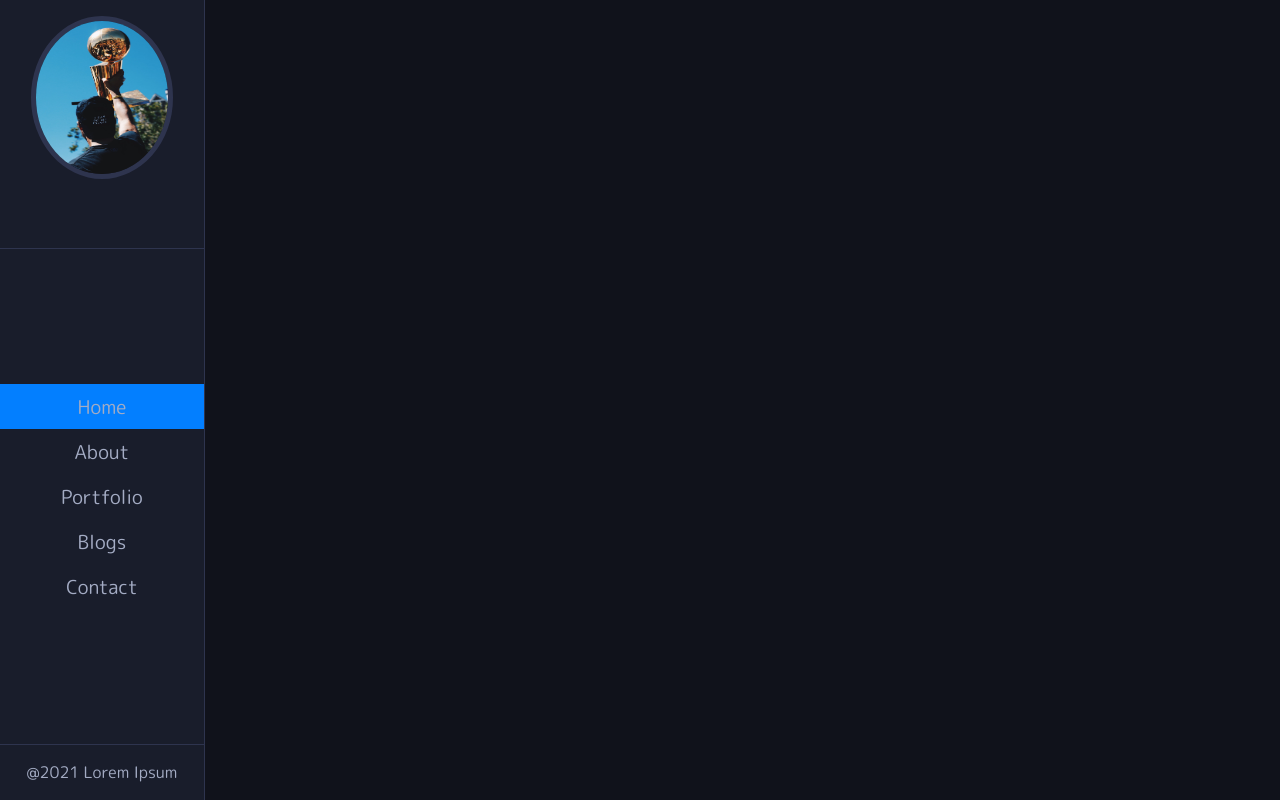
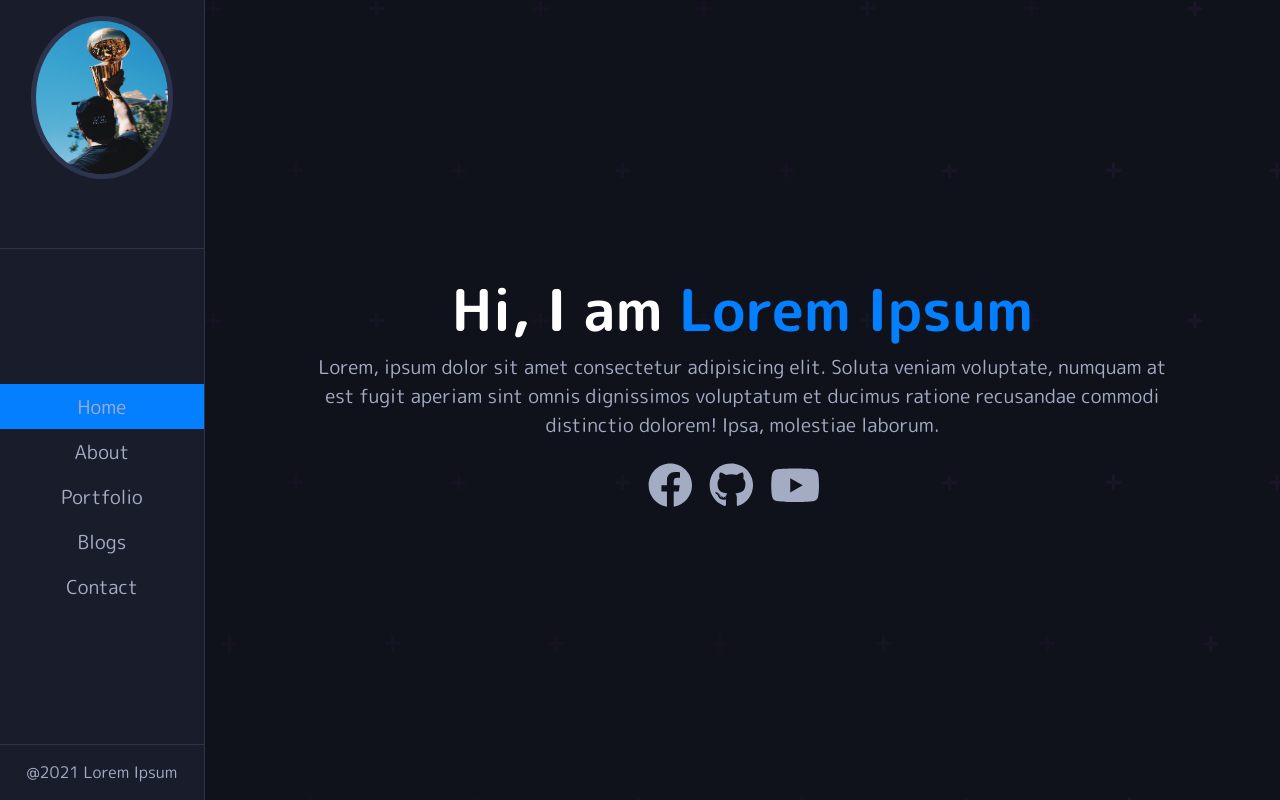
Before and after one commit to S-Solomon/ReactJSPortfolio, a React (Create React App) app: page / in a window 1280 px wide. Built offline with nearby package versions, Linux system fonts and the light colour scheme.

Commit message:
homepage

```diff
--- a/src/App.js
+++ b/src/App.js
@@ -1,5 +1,8 @@
 import './App.scss' ;
 import NavBar from './components/NavBar' ;
+import Homepage from './pages/Homepage';
+import { Switch, Route } from 'react-router-dom' ;
+import AboutPage from './pages/AboutPage';
 
 
 function App() {
@@ -8,7 +11,18 @@ function App() {
       <div className="sidebar">
         <NavBar />
       </div>
-      <div className="main-content"></div>
+      <div className="main-content">
+        <div className="content">
+          <Switch>
+            <Route path="/" exact>
+              <Homepage />
+            </Route>
+            <Route path="/about" exact>
+              <AboutPage />
+            </Route>
+          </Switch>
+        </div>
+      </div>
     </div>
   );
 }
--- a/src/App.scss
+++ b/src/App.scss
@@ -1,5 +1,7 @@
 @import './styles/layout' ;
+@import './styles/typography' ;
 @import './styles/navbar' ;
+
 
 * {
     margin: 0;
--- /dev/null
+++ b/src/pages/AboutPage.js
@@ -0,0 +1,11 @@
+import React from 'react'
+
+function AboutPage() {
+    return (
+        <div className="AboutPage">
+            <h1>About Page</h1>
+        </div>
+    )
+}
+
+export default AboutPage
--- a/src/pages/Homepage.js
+++ b/src/pages/Homepage.js
@@ -1,9 +1,38 @@
-import React from 'react'
+import React from 'react' ;
+import {Link} from 'react-router-dom';
+import { FontAwesomeIcon } from '@fortawesome/react-fontawesome';
+import {faFacebook} from '@fortawesome/free-brands-svg-icons';
+import {faGithub} from '@fortawesome/free-brands-svg-icons';
+import {faYoutube} from '@fortawesome/free-brands-svg-icons';
+
 
 function Homepage() {
     return (
-        <div>
-            <h1>Homepage</h1>
+        <div className="HomePage">
+            <header className="hero">
+                <h1 className="hero-text">
+                    Hi, I am
+                    <span> Lorem Ipsum</span>
+                </h1>
+                <p className="h-sub-text">
+                    Lorem, ipsum dolor sit amet consectetur adipisicing
+                    elit. Soluta veniam voluptate, numquam at est fugit
+                    aperiam sint omnis dignissimos voluptatum et ducimus
+                    ratione recusandae commodi distinctio dolorem! Ipsa,
+                    molestiae laborum.
+                </p>
+                <div className="icons">
+                    <Link to="test" className="icon-holder">
+                        <FontAwesomeIcon icon={faFacebook} className="icon fb" />
+                    </Link>
+                    <Link to="test" className="icon-holder">
+                        <FontAwesomeIcon icon={faGithub} className="icon gh" />
+                    </Link>
+                    <Link to="test" className="icon-holder">
+                        <FontAwesomeIcon icon={faYoutube} className="icon yt"/>
+                    </Link>
+                </div>
+            </header>
         </div>
     )
 }
--- a/src/styles/_layout.scss
+++ b/src/styles/_layout.scss
@@ -11,5 +11,8 @@
         margin-left: 16%;
         background-color: #10121B;
         min-height: 100vh;
+        background-image: url(../img/dots.svg);
+        display: grid;
+        position: relative;
     }
 }
--- /dev/null
+++ b/src/styles/_typography.scss
@@ -0,0 +1,44 @@
+.HomePage {
+    position: absolute;
+    top: 50%;
+    left: 50%;
+    transform: translate(-50%, -50%);
+    width: 80%;
+}
+
+.hero-text{
+    color: white;
+    text-align: center;
+    font-size: 3.6rem;
+    span{
+        color: #037FFF;
+    }
+}
+
+.h-sub-text {
+    text-align: center;
+}
+
+.icons {
+    display: flex;
+    align-items: center;
+    justify-content: center;
+    padding: 1.5rem 0;
+    .icon-holder {
+        margin-right: 1rem;
+        .icon {
+            font-size: 2.8rem;
+            color: #a4acc4;
+            transition: all .4s ease-in-out;
+        }
+        .yt:hover {
+            color: red;
+        }
+        .fb:hover {
+            color: blue;
+        }
+        .gh:hover {
+            color: rgba(212, 45, 212, 0.788);
+        }
+    }
+}
```
